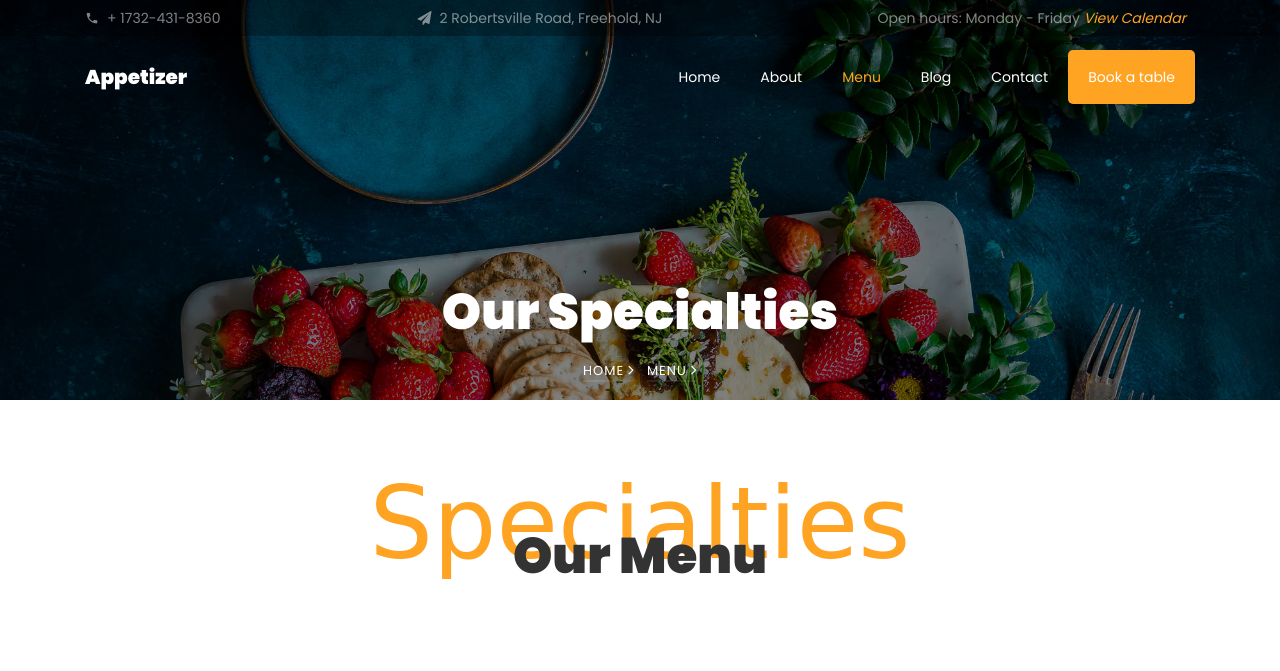
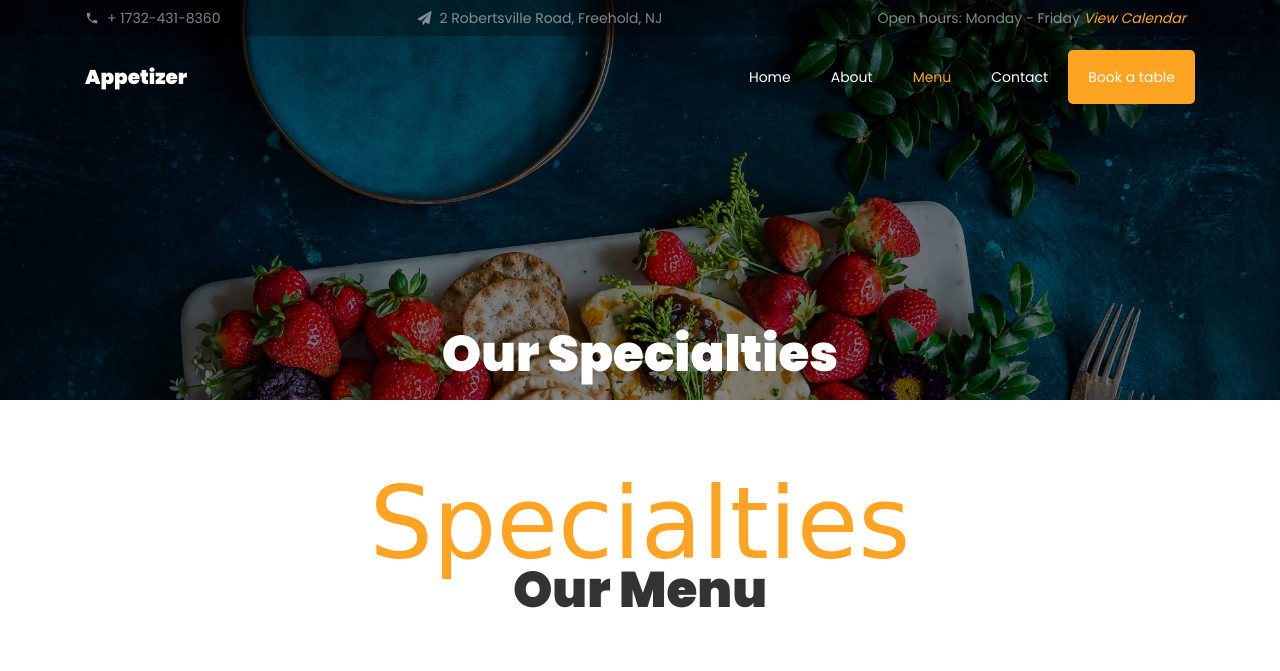
Before and after one commit to FHS-AdvWD-01/Hospitality.io, a plain HTML site: page menu.html in a window 1280 px wide. Shown: the top 671 px of the page. Drawn offline with nearby package versions, Linux system fonts and the light colour scheme; some packages are replaced by stand-ins of ours; files that its build step writes are made by us from their sources; no server answers; files whose address does not match are found by name; a web font is replaced by a local one.

Commit message:
Add files via upload

```diff
--- a/menu.html
+++ b/menu.html
@@ -62,7 +62,6 @@
 	        	<li class="nav-item"><a href="index.html" class="nav-link">Home</a></li>
 	        	<li class="nav-item"><a href="about.html" class="nav-link">About</a></li>
 	        	<li class="nav-item active"><a href="menu.html" class="nav-link">Menu</a></li>
-	        	<li class="nav-item"><a href="blog.html" class="nav-link">Blog</a></li>
 	          <li class="nav-item"><a href="contact.html" class="nav-link">Contact</a></li>
 	          <li class="nav-item cta"><a href="reservation.html" class="nav-link">Book a table</a></li>
 	        </ul>
@@ -77,7 +76,6 @@
         <div class="row no-gutters slider-text align-items-end justify-content-center">
           <div class="col-md-9 ftco-animate text-center">
             <h1 class="mb-2 bread">Our Specialties</h1>
-            <p class="breadcrumbs"><span class="mr-2"><a href="index.html">Home <i class="ion-ios-arrow-forward"></i></a></span> <span>Menu <i class="ion-ios-arrow-forward"></i></span></p>
           </div>
         </div>
       </div>
@@ -88,6 +86,7 @@
     		<div class="row justify-content-center mb-5 pb-2">
           <div class="col-md-7 text-center heading-section ftco-animate">
           	<span class="subheading">Specialties</span>
+            <br>
             <h2 class="mb-4">Our Menu</h2>
           </div>
         </div>
```
Also changed, not shown: about.html (+3 -3 lines).
